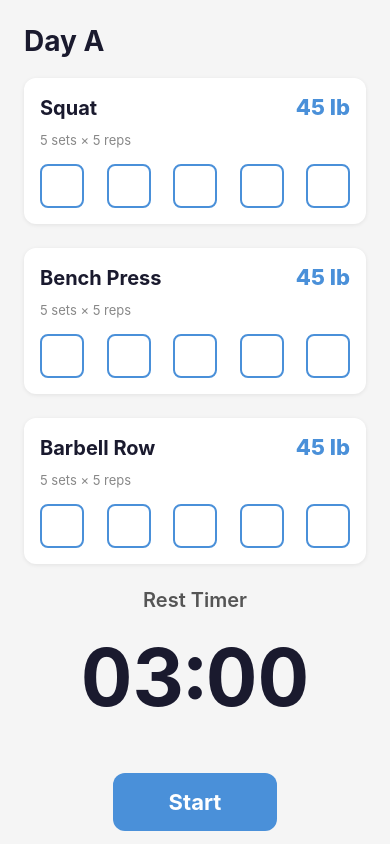
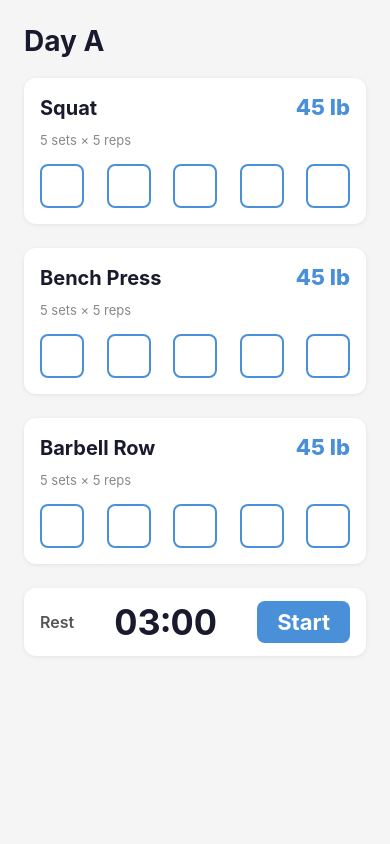
Before and after one commit to cemalec/FiveXFive, a React Native app: screen / in a window 390 px wide. Built offline with nearby package versions, Linux system fonts and the light colour scheme.

Commit message:
Make rest timer more compact

```diff
--- a/components/RestTimer.tsx
+++ b/components/RestTimer.tsx
@@ -58,15 +58,15 @@ export default function RestTimer({ startSignal = 0 }: Props) {
 
   return (
     <View style={styles.container}>
-      <Text style={styles.label}>Rest Timer</Text>
+      <Text style={styles.label}>Rest</Text>
       <Text style={styles.timerText}>{display}</Text>
       <TouchableOpacity
         style={[styles.button, isRunning && styles.buttonRunning]}
         onPress={handlePress}
-        accessibilityLabel={isRunning ? 'Reset timer' : 'Start timer'}
+        accessibilityLabel={isRunning ? 'Skip rest' : 'Start rest timer'}
         accessibilityRole="button"
       >
-        <Text style={styles.buttonText}>{isRunning ? 'Reset' : 'Start'}</Text>
+        <Text style={styles.buttonText}>{isRunning ? 'Skip' : 'Start'}</Text>
       </TouchableOpacity>
     </View>
   );
@@ -74,29 +74,35 @@ export default function RestTimer({ startSignal = 0 }: Props) {
 
 const styles = StyleSheet.create({
   container: {
-    flex: 1,
+    flexDirection: 'row',
     alignItems: 'center',
-    justifyContent: 'center',
-    backgroundColor: '#F5F5F5',
+    justifyContent: 'space-between',
+    backgroundColor: '#FFFFFF',
+    borderRadius: 12,
+    paddingVertical: 12,
+    paddingHorizontal: 16,
+    shadowColor: '#000',
+    shadowOffset: { width: 0, height: 1 },
+    shadowOpacity: 0.08,
+    shadowRadius: 4,
+    elevation: 2,
   },
   label: {
-    fontSize: 20,
+    fontSize: 16,
     color: '#555555',
     fontWeight: '600',
-    marginBottom: 16,
   },
   timerText: {
-    fontSize: 80,
+    fontSize: 36,
     fontWeight: 'bold',
     color: '#1A1A2E',
-    fontVariant: ['tabular-nums'], // keeps digits fixed-width so they don't jump around
-    marginBottom: 48,
+    fontVariant: ['tabular-nums'],
   },
   button: {
-    paddingVertical: 16,
-    paddingHorizontal: 56,
+    paddingVertical: 8,
+    paddingHorizontal: 20,
     backgroundColor: '#4A90D9',
-    borderRadius: 12,
+    borderRadius: 8,
   },
   buttonRunning: {
     backgroundColor: '#C0392B', // red when running, to signal "this will cancel"
```
